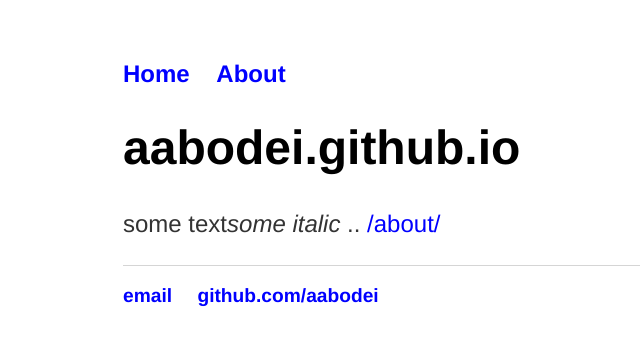
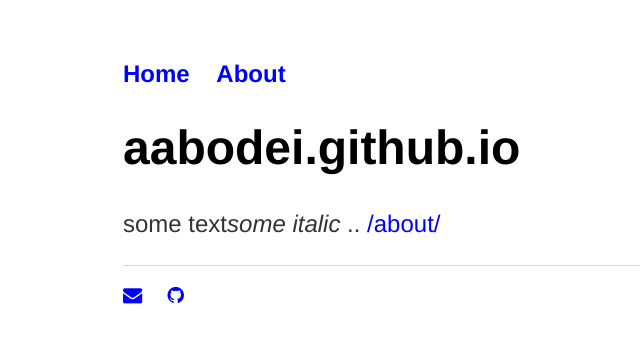
Before and after one commit to aabodei/aabodei.github.io, a plain HTML site: page index.html in a window 1280 px wide. Shown: the whole page, without its empty margins (69-709 px from the left). Drawn offline with Linux system fonts and the light colour scheme.

Commit message:
Add files via upload

```diff
--- a/index.html
+++ b/index.html
@@ -4,6 +4,7 @@
 		<title>aabodei</title>
 		<!-- link to main stylesheet -->
 		<link rel="stylesheet" type="text/css" href="css/main.css">
+		<link rel="stylesheet" href="https://cdnjs.cloudflare.com/ajax/libs/font-awesome/4.7.0/css/font-awesome.min.css">
 	</head>
 	<body>
 		<nav>
@@ -20,8 +21,8 @@
 		</div><!-- /.container -->
 		<footer>
     		<ul>
-        		<li><a href="mailto:a@gmail.com">email</a></li>
-        		<li><a href="https://github.com/aabodei">github.com/aabodei</a></li>
+        		<li><a href="mailto:a@gmail.com"><i class="fa fa-envelope"></i></a></li>
+        		<li><a href="https://github.com/aabodei"><i class="fa fa-github"></i></li>
 			</ul>
 		</footer>
 	</body>
```
